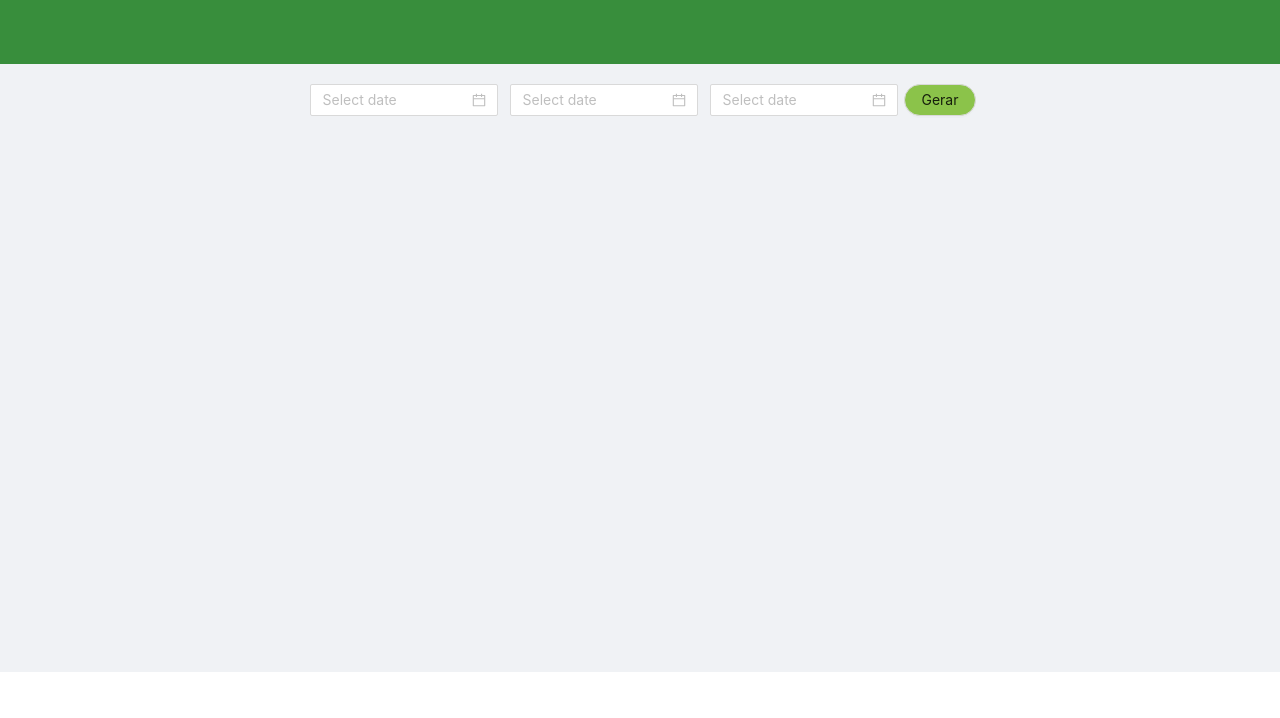
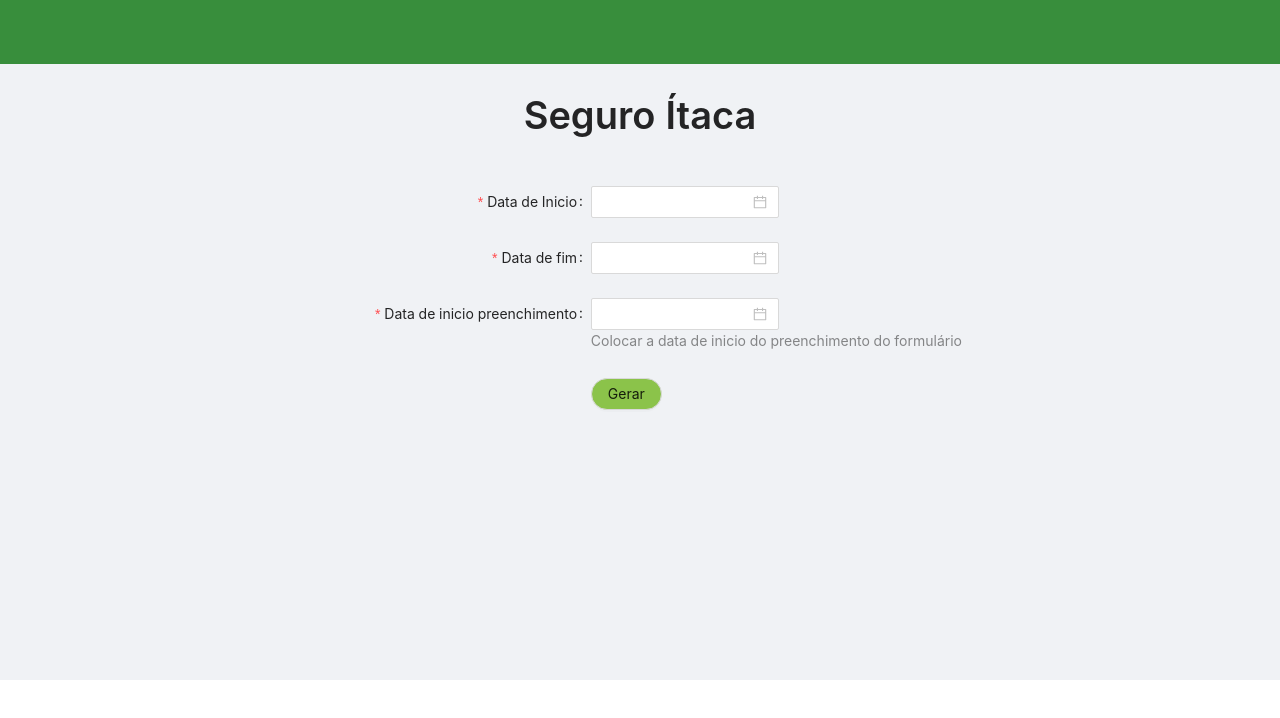
Before and after one commit to GGVidal/webseguro, a React (Create React App) app: page / in a window 1280 px wide. Shown: the top 718 px of the page. Built offline with nearby package versions, Linux system fonts and the light colour scheme.

Commit message:
NEW: Creating layout

```diff
--- a/src/App.js
+++ b/src/App.js
@@ -2,13 +2,31 @@ import React, { useState } from "react";
 import "antd/dist/antd.css";
 import { saveAs } from "file-saver";
 import axios from "axios";
-import { DatePicker, Layout, Button, Row, Col } from "antd";
+import { DatePicker, Layout, Button, Form, Typography, Row } from "antd";
+
 const { Header, Content } = Layout;
+const { Title } = Typography;
 
 const App = () => {
+  const layout = {
+    labelCol: { span: 11 },
+    wrapperCol: { span: 16 },
+  };
   const [minDate, setMinDate] = useState(0);
   const [maxDate, setMaxDate] = useState(0);
   const [startDate, setStartDate] = useState(0);
+
+  const tailLayout = {
+    wrapperCol: { offset: 11, span: 16 },
+  };
+
+  const onFinish = (values) => {
+    onRequest().then()
+  };
+
+  const onFinishFailed = (errorInfo) => {
+    console.log("Failed:", errorInfo);
+  };
   const onRequest = async () => {
     axios({
       url: "http://127.0.0.1:5000/pdf/seguro.xls",
@@ -22,41 +40,98 @@ const App = () => {
 
   return (
     <Layout>
-      <Header style={{ position: "fixed", zIndex: 1, width: "100%", backgroundColor: '#388E3C' }}>
+      <Header
+        style={{
+          zIndex: 1,
+          width: "100%",
+          backgroundColor: "#388E3C",
+        }}
+      >
         <div className="logo" />
       </Header>
       <Content
         className="site-layout"
-        style={{ padding: "0 50px", marginTop: 84 }}
+        style={{ padding: "0 50px", marginTop: "2em" }}
       >
         <div className="site-layout-background" style={{ minHeight: "42em" }}>
-          <Row align="center" gutter={12}>
-            <Col>
+          <Row align="center">
+            <Title>Seguro Ítaca</Title>
+          </Row>
+          <Form
+            {...layout}
+            name="basic"
+            initialValues={{ remember: true }}
+            onFinish={onFinish}
+            onFinishFailed={onFinishFailed}
+          >
+            <Form.Item
+              label="Data de Inicio"
+              name="dataInicio"
+              style={{ marginTop: "2em" }}
+              rules={[
+                {
+                  required: true,
+                  message: "Por favor preencha a data de inicio",
+                },
+              ]}
+            >
               <DatePicker
+                placeholder=""
+                format="DD/MM/YYYY"
                 onChange={(date, dateString) => {
                   setMinDate(dateString);
                 }}
+              />
+            </Form.Item>
+
+            <Form.Item
+              label="Data de fim"
+              name="dataFim"
+              rules={[
+                {
+                  required: true,
+                  message: "Por favor preencha a data de fim",
+                },
+              ]}
+            >
+              <DatePicker
+                placeholder=""
                 format="DD/MM/YYYY"
-              />
-            </Col>
-            <Col>
-              <DatePicker
                 onChange={(date, dateString) => {
                   setMaxDate(dateString);
                 }}
+              />
+            </Form.Item>
+            <Form.Item
+              label="Data de inicio preenchimento"
+              name="dataPreenchimento"
+              extra="Colocar a data de inicio do preenchimento do formulário"
+              rules={[
+                {
+                  required: true,
+                  message:
+                    "Por favor preencha a data de inicio de preenchimento",
+                },
+              ]}
+            >
+              <DatePicker
+                placeholder=""
                 format="DD/MM/YYYY"
-              />
-            </Col>
-            <Col>
-              <DatePicker
                 onChange={(date, dateString) => {
                   setStartDate(dateString);
                 }}
-                format="DD/MM/YYYY"
               />
-            </Col>
-            <Button style={{backgroundColor: '#8BC34A'}} shape="round" onClick={() => onRequest()}>Gerar</Button>
-          </Row>
+            </Form.Item>
+            <Form.Item {...tailLayout}>
+              <Button
+                style={{ backgroundColor: "#8BC34A" }}
+                shape="round"
+                htmlType="submit"
+              >
+                Gerar
+              </Button>
+            </Form.Item>
+          </Form>
         </div>
       </Content>
     </Layout>
```
